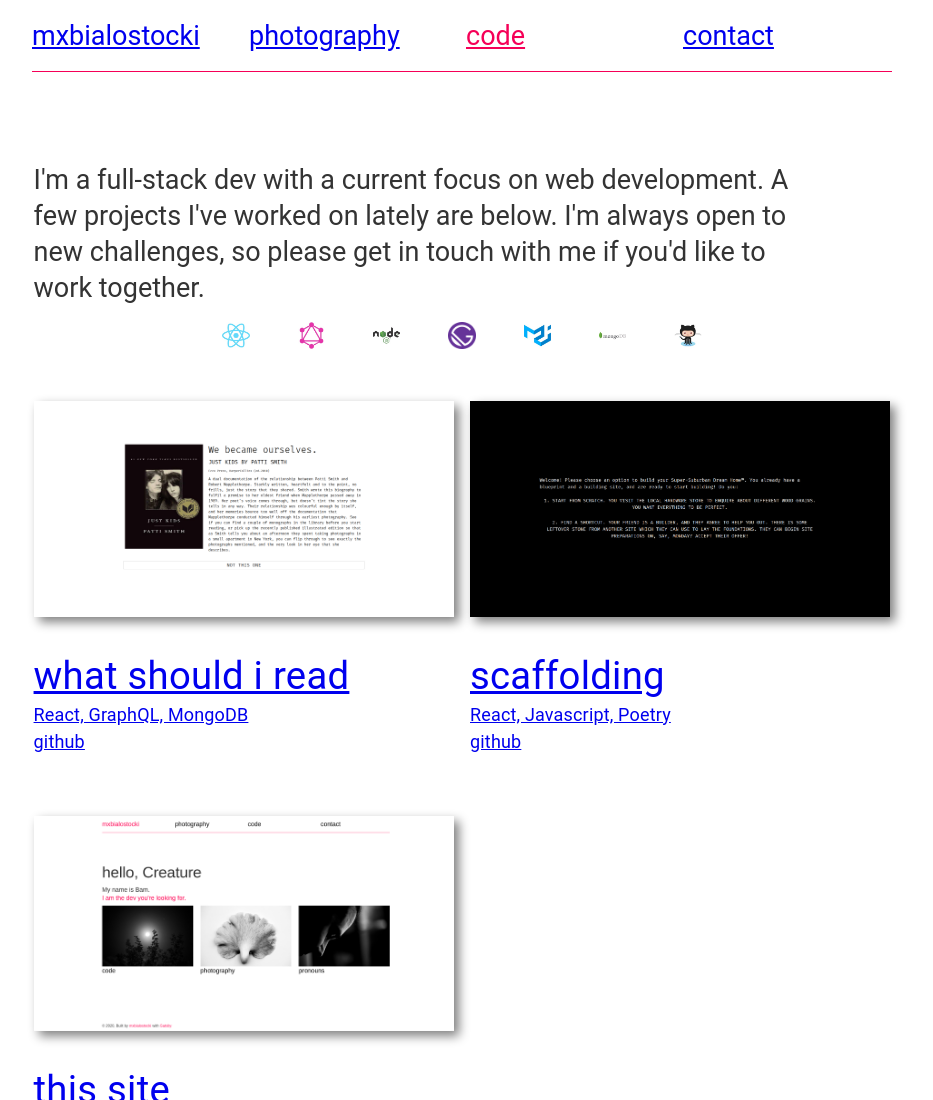
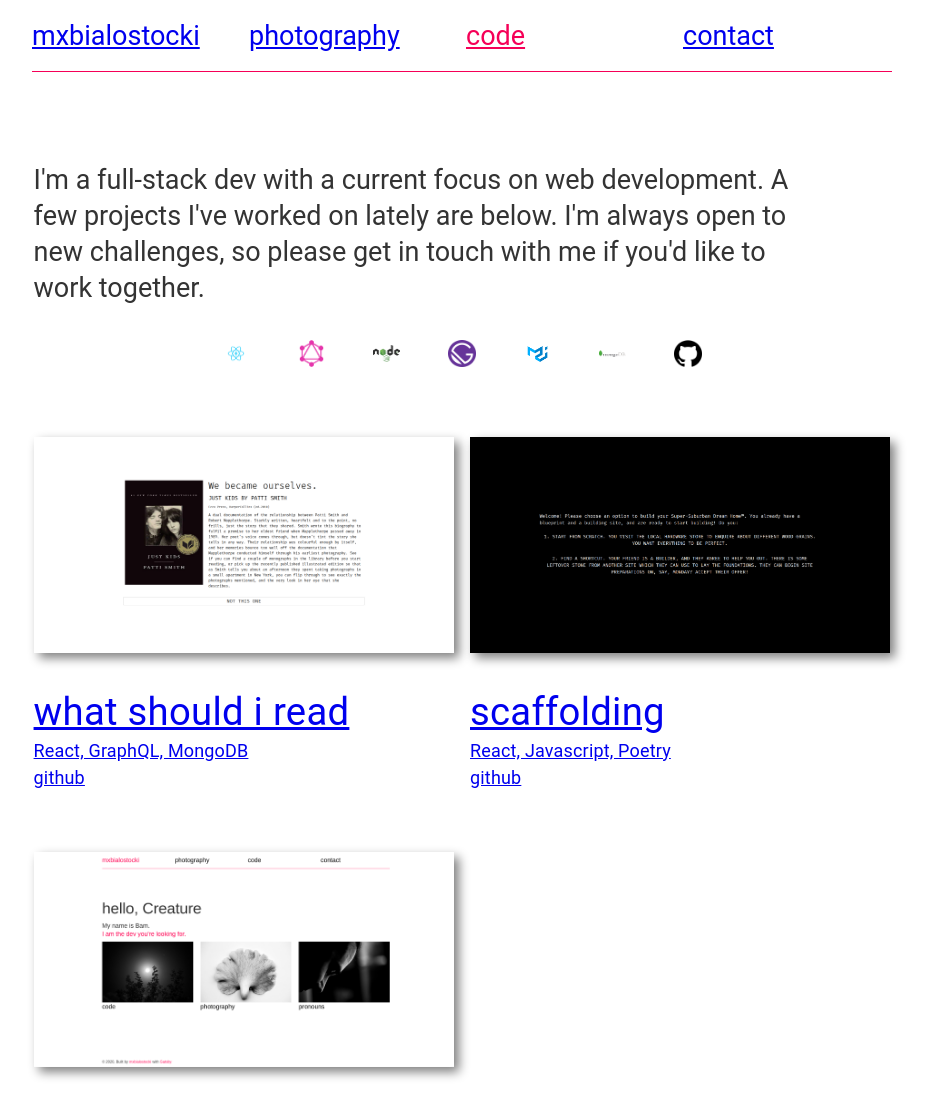
Before and after one commit to mxbialostocki/mxbialostocki.github.io, a Gatsby site: page /code in a window 1280 px wide. Shown: the top 1100 px of the page, without its empty margins (178-1111 px from the left). Built offline with nearby package versions, Linux system fonts and the light colour scheme; Gatsby itself is replaced by a stand-in of ours.

Commit message:
better stack logos

```diff
--- a/src/pages/code.js
+++ b/src/pages/code.js
@@ -12,21 +12,21 @@ import useStyles from '../../plugins/custom-mui-theme/theme/custom'
 const Code = () => {
   const data = useStaticQuery(graphql`
     query {
-      react: file(relativePath: { eq: "stack-icon-react.jpg" }) {
+      react: file(relativePath: { eq: "icon-react.png" }) {
         childImageSharp {
           fluid(maxWidth: 150, quality: 100) {
             ...GatsbyImageSharpFluid
           }
         }
       }
-      graphqlicon: file(relativePath: { eq: "stack-icon-graphql.jpg" }) {
+      graphqlicon: file(relativePath: { eq: "icon-graphql.png" }) {
         childImageSharp {
           fluid(maxWidth: 150, quality: 100) {
             ...GatsbyImageSharpFluid
           }
         }
       }
-      nodejs: file(relativePath: { eq: "stack-icon-nodejs.jpg" }) {
+      nodejs: file(relativePath: { eq: "icon-nodejs.png" }) {
         childImageSharp {
           fluid(maxWidth: 150, quality: 100) {
             ...GatsbyImageSharpFluid
@@ -40,21 +40,21 @@ const Code = () => {
           }
         }
       }
-      materialui: file(relativePath: { eq: "stack-icon-material-ui.jpg" }) {
+      materialui: file(relativePath: { eq: "icon-materialui.png" }) {
         childImageSharp {
           fluid(maxWidth: 150, quality: 100) {
             ...GatsbyImageSharpFluid
           }
         }
       }
-      mongodb: file(relativePath: { eq: "stack-icon-mongodb.jpg" }) {
+      mongodb: file(relativePath: { eq: "icon-mongodb.png" }) {
         childImageSharp {
           fluid(maxWidth: 150, quality: 100) {
             ...GatsbyImageSharpFluid
           }
         }
       }
-      github: file(relativePath: { eq: "stack-icon-github.jpg" }) {
+      github: file(relativePath: { eq: "icon-github.png" }) {
         childImageSharp {
           fluid(maxWidth: 150, quality: 100) {
             ...GatsbyImageSharpFluid
@@ -78,7 +78,7 @@ const Code = () => {
         </Grid>
 
       </Grid>
-      <Grid container direction='row' justify="center" spacing={6}>
+      <Grid container direction='row' justify="center" alignItems="center" spacing={6} style={{ padding: '1rem 0'}}>
 
         <Grid item xs={1} >
           <Img fluid={data.react.childImageSharp.fluid} className={stack}/>
```
Also changed, not shown: src/images/icon-github.png (added), src/images/icon-graphql.png (added), src/images/icon-materialui.png (added), src/images/icon-mongodb.png (added), src/images/icon-nodejs.png (added), src/images/icon-react.png (added), src/images/mxbialostocki191126-sgts04-1114.jpg (added), src/images/stack-icon-github.jpg (deleted), src/images/stack-icon-graphql.jpg (deleted), src/images/stack-icon-material-ui.jpg (deleted), src/images/stack-icon-mongodb.jpg (deleted), src/images/stack-icon-nodejs.jpg (deleted), src/images/stack-icon-react.jpg (deleted).
